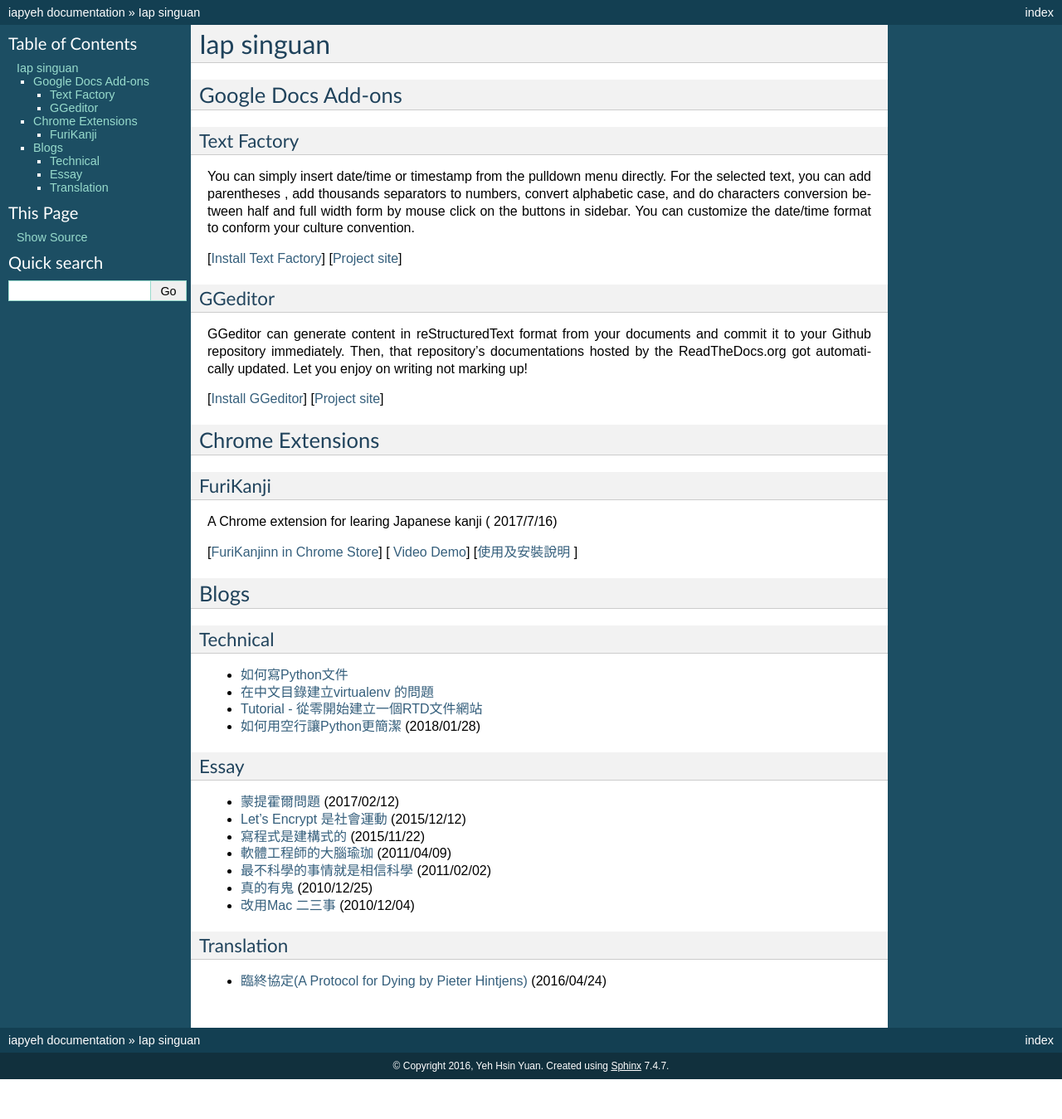
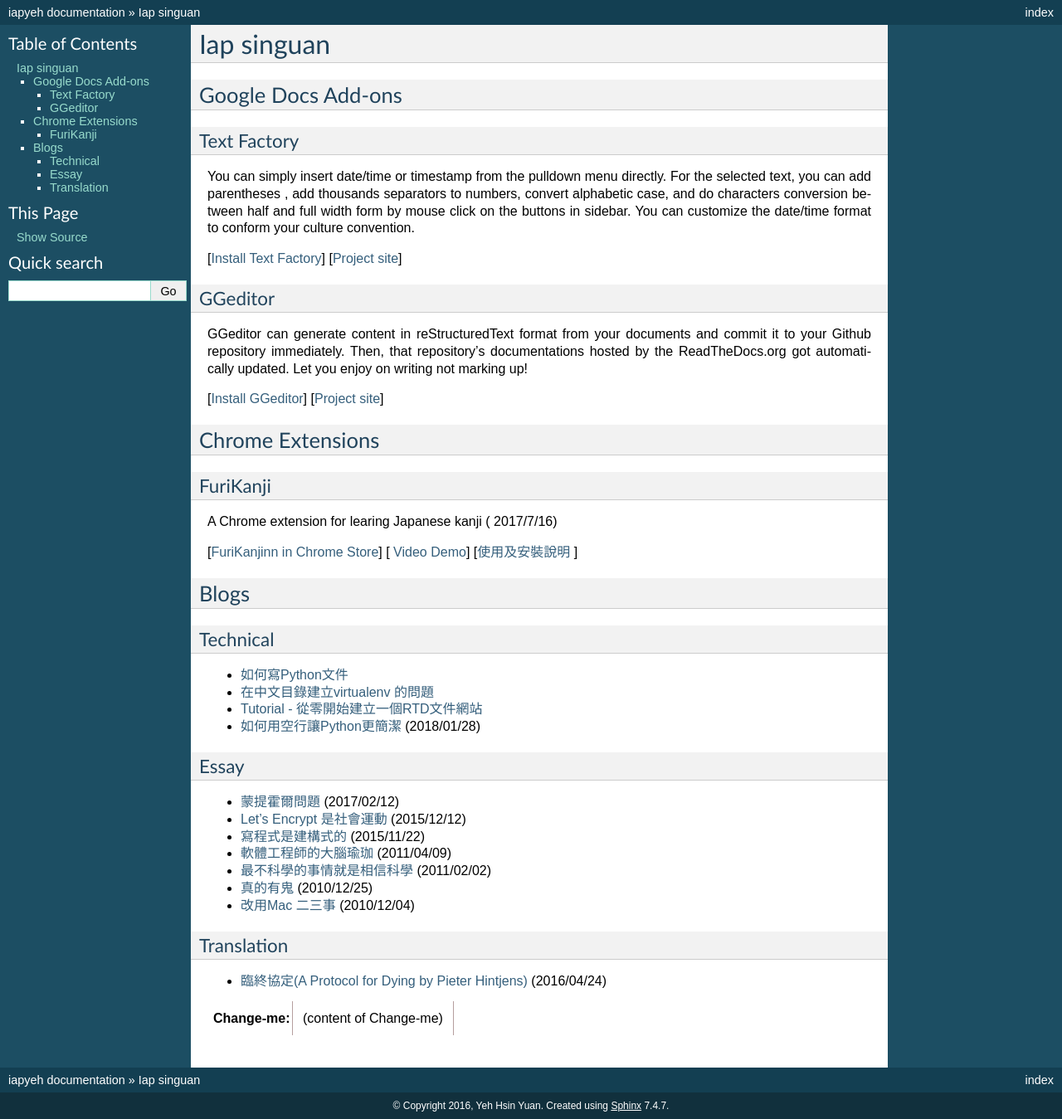
Before and after one commit to iapyeh/iapyeh, a Sphinx documentation site: the page built from docs/index.rst, in a window 1280 px wide. Shown: the whole page at 83% size. Built offline with Sphinx 7.4.7, drawn with Linux system fonts in a browser that asks for light colours; before the commit the page ends 1301 px from its top, so only the background shows below that.

Commit message:
Google Docs reST Editor@2019-6-8 20:21:38

```diff
--- a/docs/index.rst
+++ b/docs/index.rst
@@ -86,6 +86,11 @@ Translation
 * \ |LINK19|\  (2016/04/24)
 
 
+.. admonition:: Change-me
+
+    (content of Change-me)
+
+
 .. bottom of content
 
 
```
